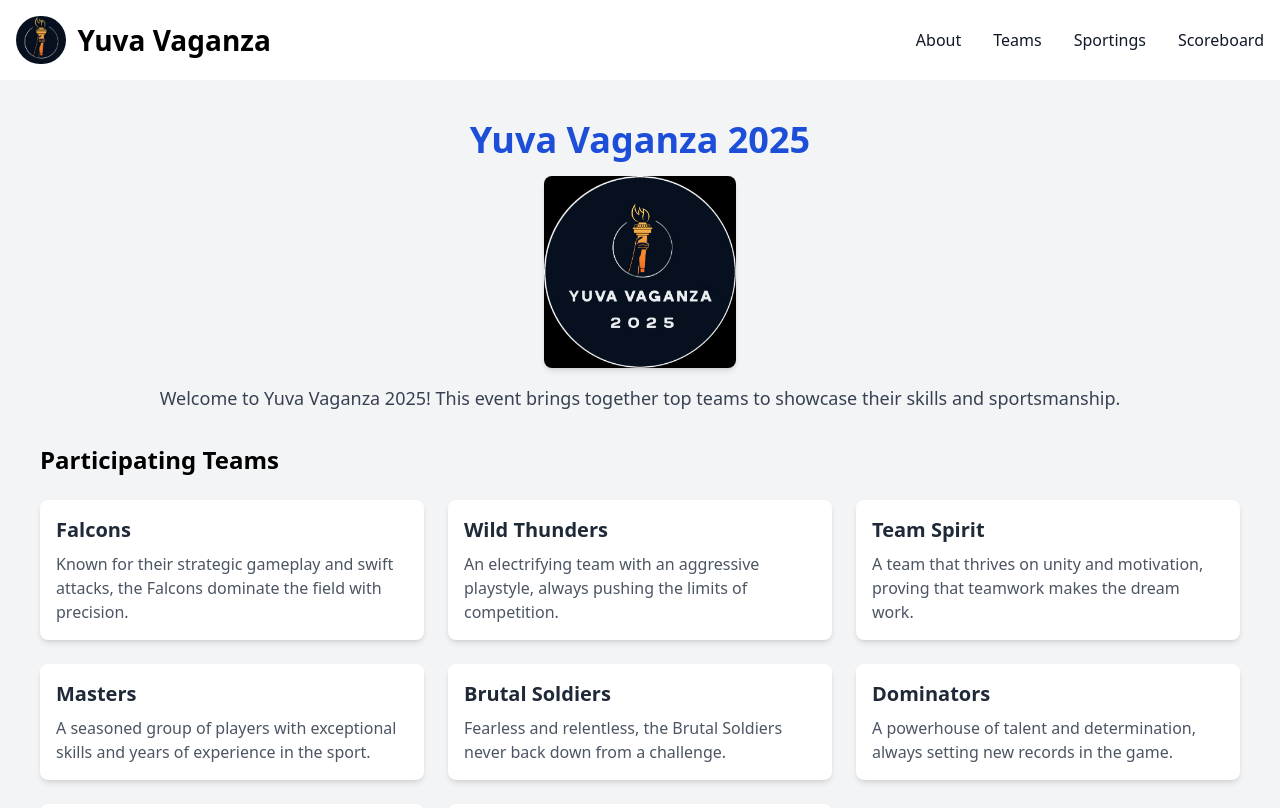
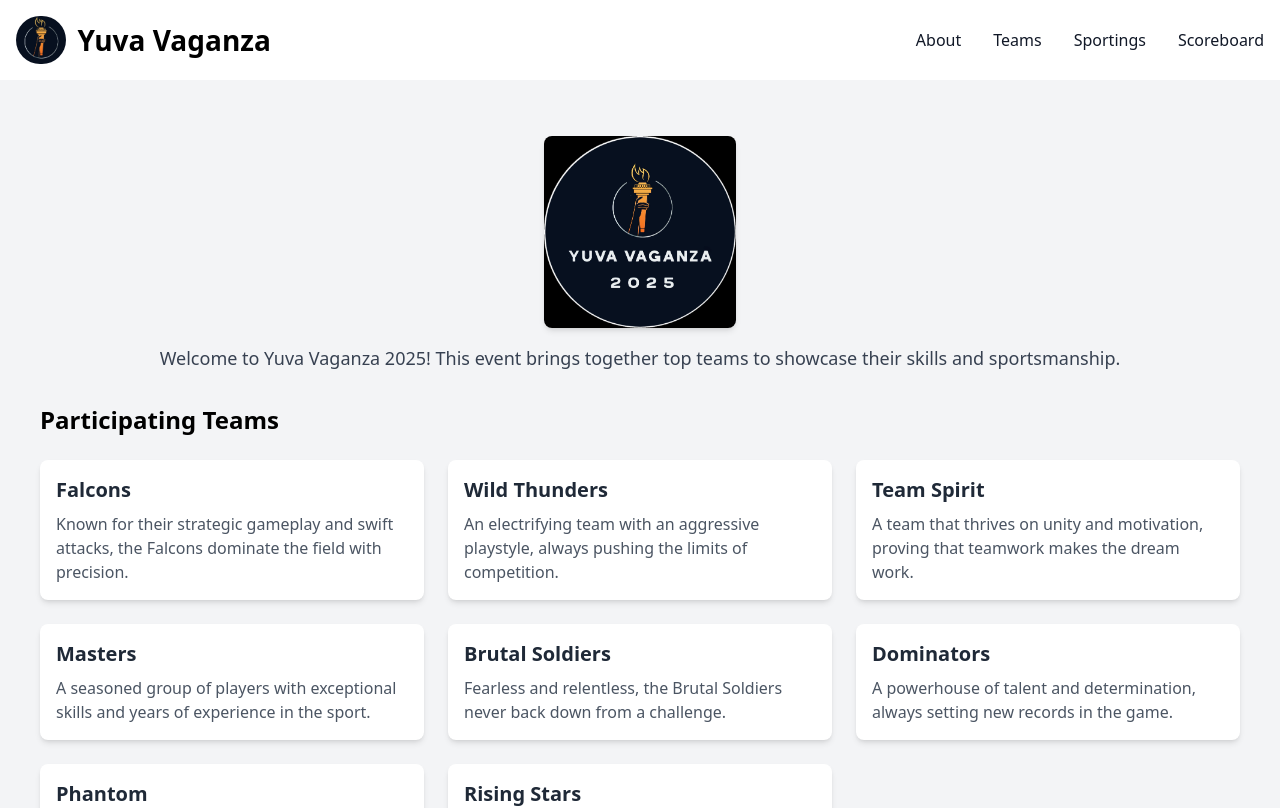
Before and after one commit to Balkundi-Vishwas/vaganza, a React (Vite) app: page /about in a window 1280 px wide. Shown: the top 808 px of the page. Built offline with nearby package versions, Linux system fonts and the light colour scheme.

Commit message:
updated changes

```diff
--- a/src/pages/About.jsx
+++ b/src/pages/About.jsx
@@ -5,7 +5,7 @@ const About = () => {
 
   return (
     <div className="min-h-screen bg-gray-100 p-10">
-      <h1 className="text-4xl font-bold text-center text-blue-700">Yuva Vaganza 2025</h1>
+      {/* <h1 className="text-4xl font-bold text-center text-blue-700">Yuva Vaganza 2025</h1> */}
       <img src={`/yuvavaganza.jpeg`} alt={"yuva vaganza"} className="w-[12rem] h-[12rem] object-contain mx-auto rounded-lg shadow-md mt-4 mb-4" />
       <p className="text-lg text-center text-gray-700 mt-4">
         Welcome to Yuva Vaganza 2025! This event brings together top teams to showcase their skills and sportsmanship.
```
